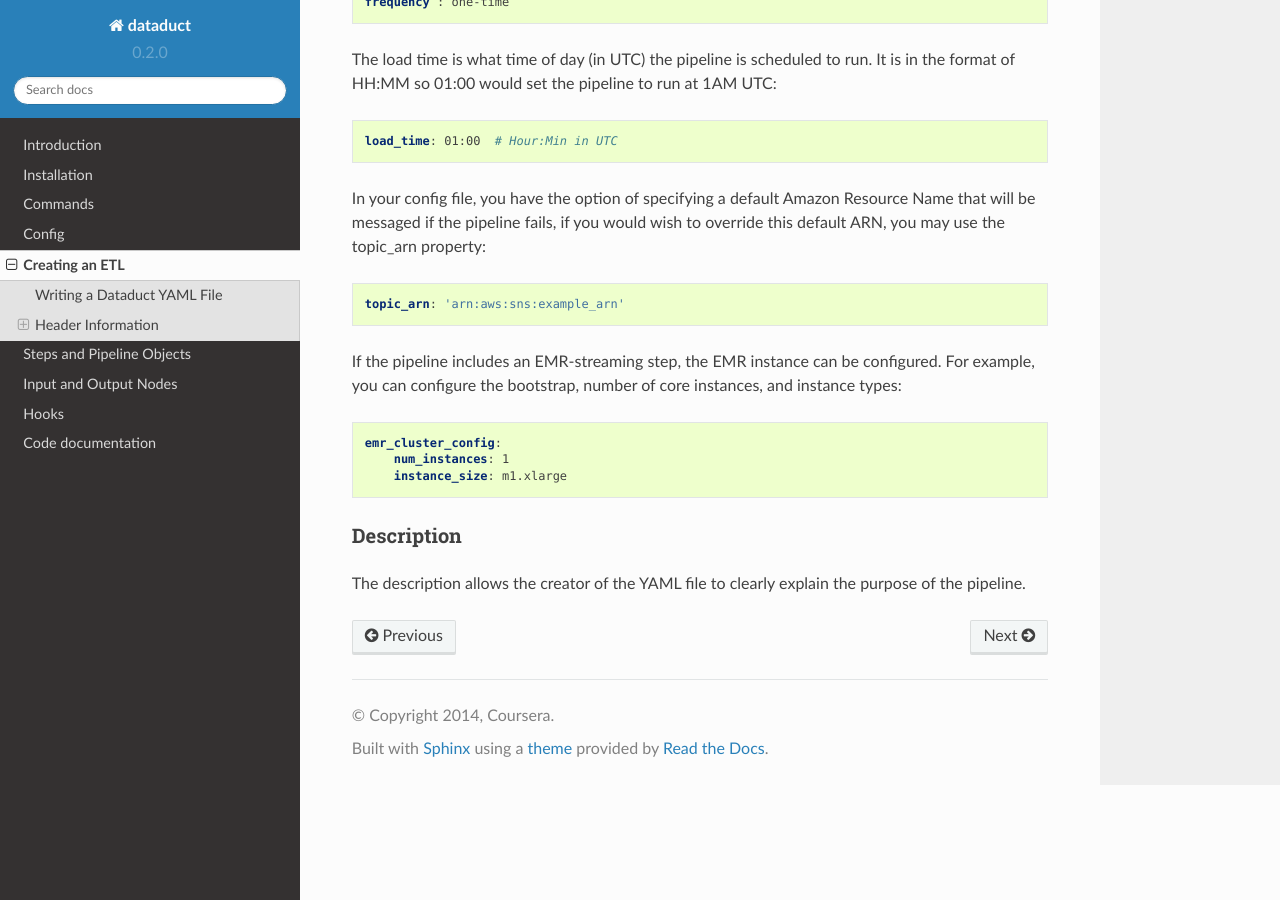
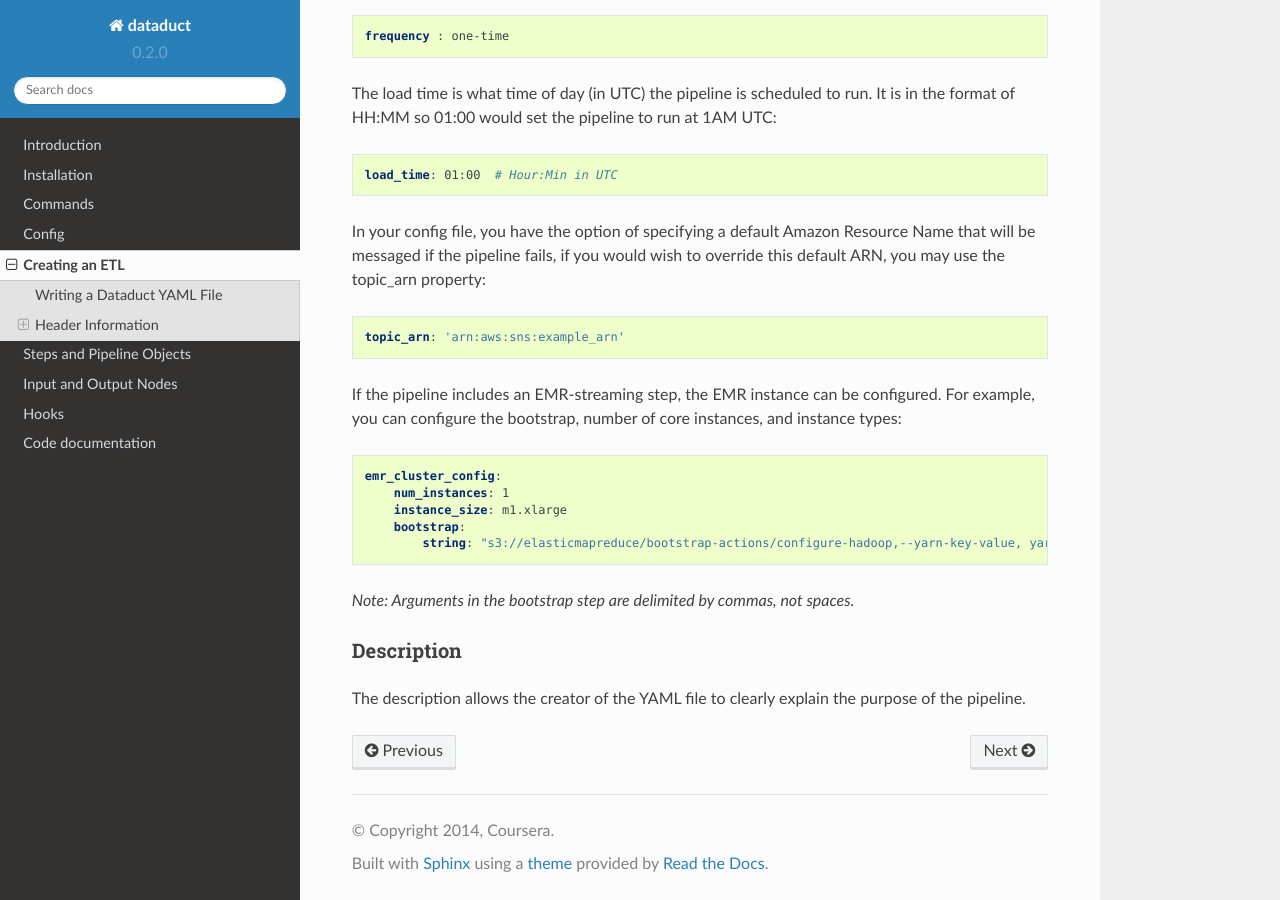
Before and after one commit to coursera/dataduct, a Sphinx documentation site: the page built from docs/creating_an_etl.rst, in a window 1280 px wide and 900 px high, scrolled down 1365 px. Built offline with Sphinx 7.4.7 and the Read the Docs theme 2.0.0, drawn with Linux system fonts in a browser that asks for light colours; some of the changed text lies outside the part shown.

Commit message:
Add docs about the bootstrap string

```diff
--- a/docs/creating_an_etl.rst
+++ b/docs/creating_an_etl.rst
@@ -29,6 +29,8 @@ Example:
     emr_cluster_config:
         num_instances: 1
         instance_size: m1.xlarge
+        bootstrap:
+            string: "s3://elasticmapreduce/bootstrap-actions/configure-hadoop,--yarn-key-value, yarn.scheduler.maximum-allocation-mb=9500"
 
     # DESCRIPTION
     description : Example for the emr_streaming step
@@ -94,6 +96,10 @@ instances, and instance types:
     emr_cluster_config:
         num_instances: 1
         instance_size: m1.xlarge
+        bootstrap:
+            string: "s3://elasticmapreduce/bootstrap-actions/configure-hadoop,--yarn-key-value, yarn.scheduler.maximum-allocation-mb=9500"
+
+*Note: Arguments in the bootstrap step are delimited by commas, not spaces.*
 
 Description
 ^^^^^^^^^^^
```
